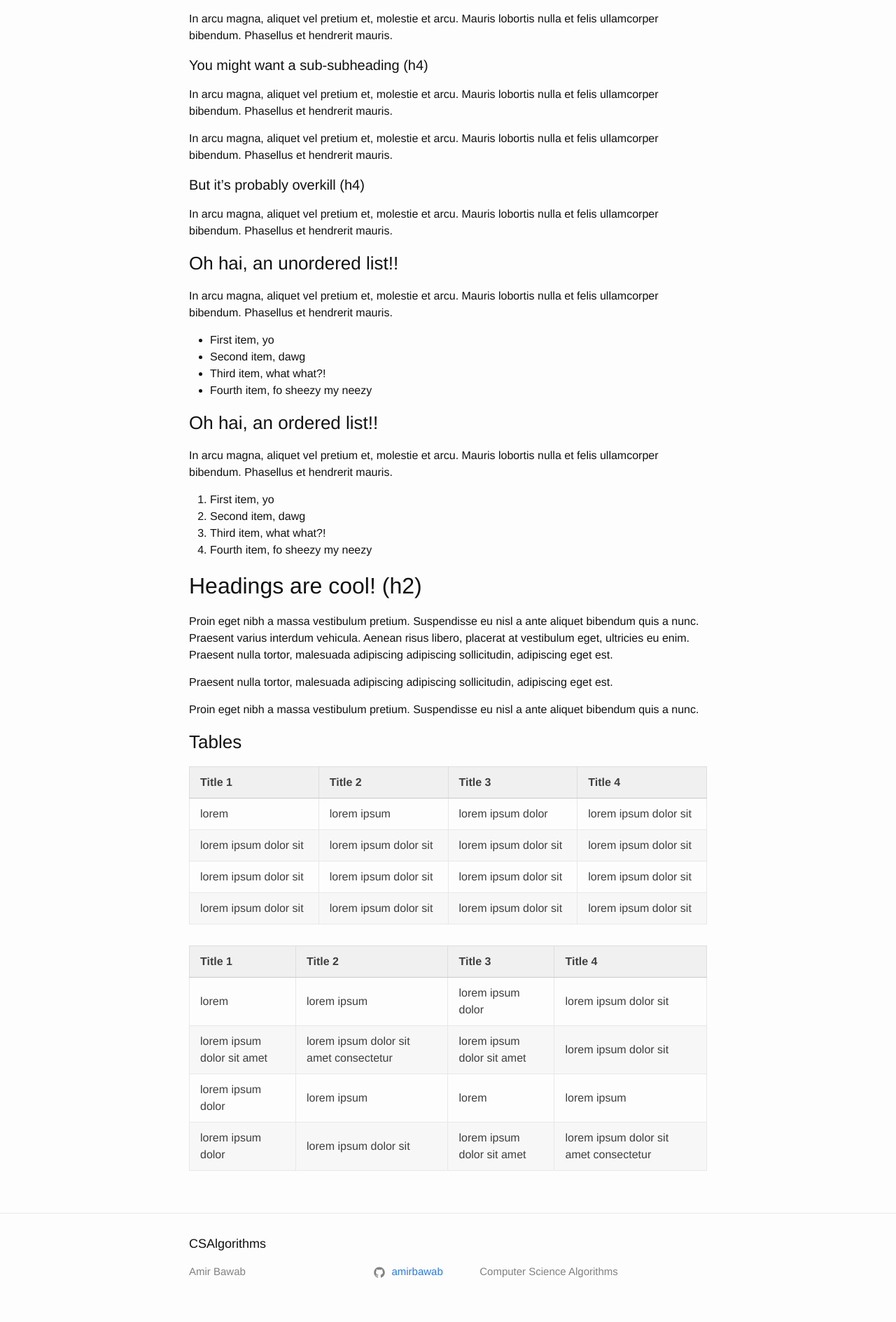
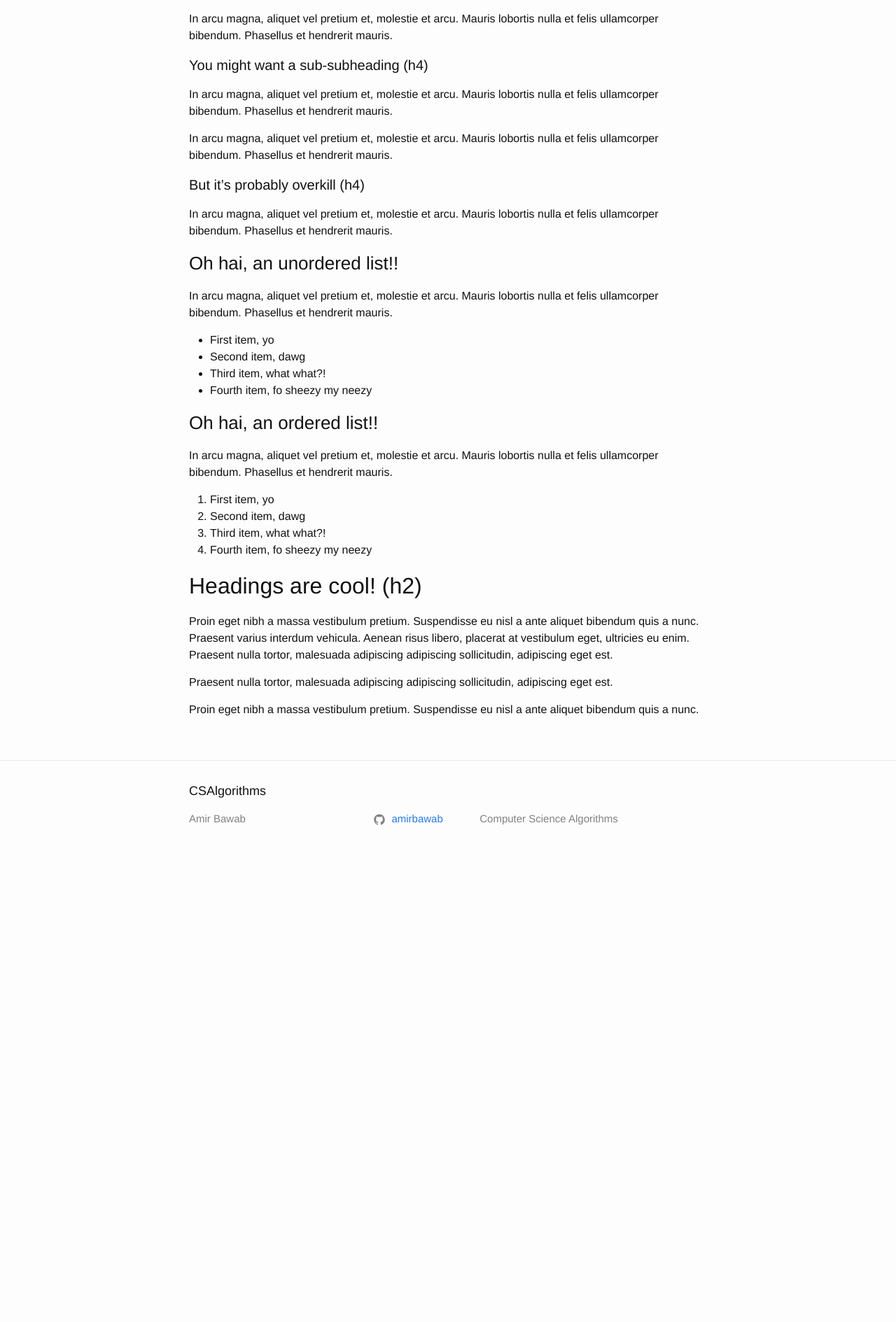
Before and after one commit to CSAlgorithms/CSAlgorithms, a Jekyll site: the page built from _posts/2016-05-20-this-post-demonstrates-post-content-styles.md, in a window 1280 px wide. Shown: the part 1389-3278 px from the top of the page at 70% size. Built offline with Jekyll 4.4.1, drawn with Linux system fonts in a browser that asks for light colours; after the commit the page ends 2631 px from its top, so only the background shows below that.

Commit message:
Updated to latest stable

```diff
--- a/_includes/head.html
+++ b/_includes/head.html
@@ -2,10 +2,15 @@
   <meta charset="utf-8">
   <meta http-equiv="X-UA-Compatible" content="IE=edge">
   <meta name="viewport" content="width=device-width, initial-scale=1">
-  {% seo %}
+
+  <title>{% if page.title %}{{ page.title | escape }}{% else %}{{ site.title | escape }}{% endif %}</title>
+  <meta name="description" content="{{ page.excerpt | default: site.description | strip_html | normalize_whitespace | truncate: 160 | escape }}">
+
   <link rel="stylesheet" href="{{ "/assets/main.css" | relative_url }}">
+  <link rel="canonical" href="{{ page.url | replace:'index.html','' | absolute_url }}">
   <link rel="alternate" type="application/rss+xml" title="{{ site.title | escape }}" href="{{ "/feed.xml" | relative_url }}">
+
   {% if jekyll.environment == 'production' and site.google_analytics %}
-    {% include google-analytics.html %}
+  {% include google-analytics.html %}
   {% endif %}
 </head>
--- a/_layouts/home.html
+++ b/_layouts/home.html
@@ -4,9 +4,9 @@ layout: default
 
 <div class="home">
 
+  <h1 class="page-heading">Posts</h1>
+
   {{ content }}
-
-  <h1 class="page-heading">Posts</h1>
 
   <ul class="post-list">
     {% for post in site.posts %}
--- a/_posts/2016-05-20-this-post-demonstrates-post-content-styles.md
+++ b/_posts/2016-05-20-this-post-demonstrates-post-content-styles.md
@@ -86,20 +86,3 @@ Proin eget nibh a massa vestibulum pretium. Suspendisse eu nisl a ante aliquet b
 Praesent nulla tortor, malesuada adipiscing adipiscing sollicitudin, adipiscing eget est.
 
 Proin eget nibh a massa vestibulum pretium. Suspendisse eu nisl a ante aliquet bibendum quis a nunc.
-
-### Tables
-
-Title 1               | Title 2               | Title 3               | Title 4
---------------------- | --------------------- | --------------------- | ---------------------
-lorem                 | lorem ipsum           | lorem ipsum dolor     | lorem ipsum dolor sit
-lorem ipsum dolor sit | lorem ipsum dolor sit | lorem ipsum dolor sit | lorem ipsum dolor sit
-lorem ipsum dolor sit | lorem ipsum dolor sit | lorem ipsum dolor sit | lorem ipsum dolor sit
-lorem ipsum dolor sit | lorem ipsum dolor sit | lorem ipsum dolor sit | lorem ipsum dolor sit
-
-
-Title 1 | Title 2 | Title 3 | Title 4
---- | --- | --- | ---
-lorem | lorem ipsum | lorem ipsum dolor | lorem ipsum dolor sit
-lorem ipsum dolor sit amet | lorem ipsum dolor sit amet consectetur | lorem ipsum dolor sit amet | lorem ipsum dolor sit
-lorem ipsum dolor | lorem ipsum | lorem | lorem ipsum
-lorem ipsum dolor | lorem ipsum dolor sit | lorem ipsum dolor sit amet | lorem ipsum dolor sit amet consectetur
--- a/_sass/minima.scss
+++ b/_sass/minima.scss
@@ -17,8 +17,6 @@ $brand-color:      #2a7ae2 !default;
 $grey-color:       #828282 !default;
 $grey-color-light: lighten($grey-color, 40%) !default;
 $grey-color-dark:  darken($grey-color, 25%) !default;
-
-$table-text-align: left !default;
 
 // Width of the content area
 $content-width:    800px !default;
--- a/_sass/minima/_base.scss
+++ b/_sass/minima/_base.scss
@@ -213,33 +213,3 @@ pre {
     padding-top: 5px;
   }
 }
-
-
-
-/**
- * Tables
- */
-table {
-  margin-bottom: $spacing-unit;
-  width: 100%;
-  text-align: $table-text-align;
-  color: lighten($text-color, 18%);
-  border-collapse: collapse;
-  border: 1px solid $grey-color-light;
-  tr {
-    &:nth-child(even) {
-      background-color: lighten($grey-color-light, 6%);
-    }
-  }
-  th, td {
-    padding: ($spacing-unit / 3) ($spacing-unit / 2);
-  }
-  th {
-    background-color: lighten($grey-color-light, 3%);
-    border: 1px solid darken($grey-color-light, 4%);
-    border-bottom-color: darken($grey-color-light, 12%);
-  }
-  td {
-    border: 1px solid $grey-color-light;
-  }
-}
```
Also changed, not shown: minima.gemspec.
